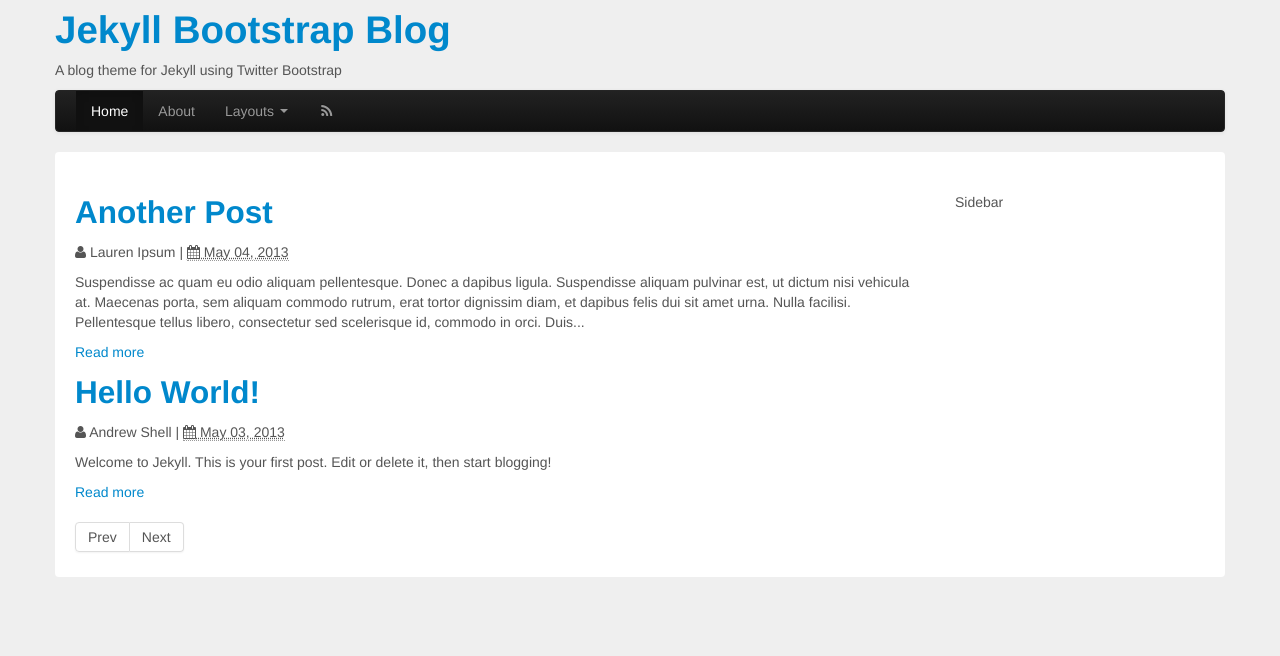
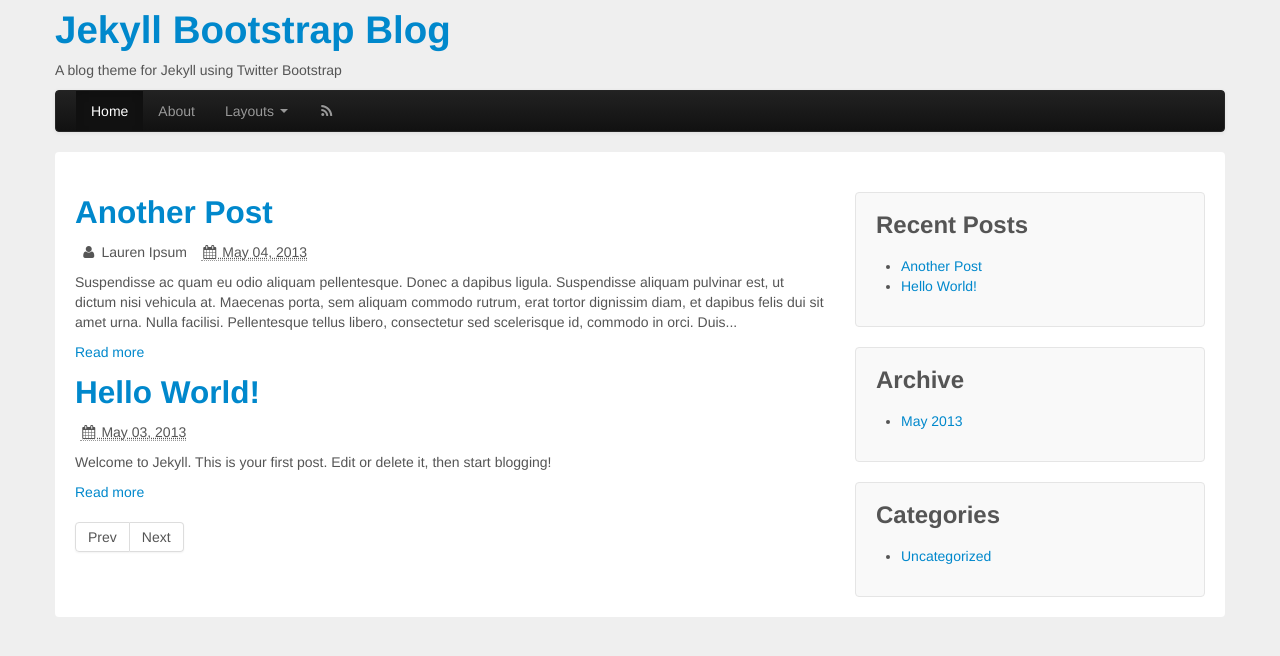
Before and after one commit to timani/jekyll-bootstrap-blog, a Jekyll site: the page built from index.html, in a window 1280 px wide. Shown: the top 656 px of the page. Built offline with Jekyll 4.4.1, drawn with Linux system fonts in a browser that asks for light colours; the list of posts is cut into pages by our own code.

Commit message:
added sidebar, archive and categories pages

```diff
--- /dev/null
+++ b/_includes/sidebar.html
@@ -0,0 +1,40 @@
+<div class="widget-wrapper">
+<h3 class="widget-title">Recent Posts</h3>
+<ul>
+{% for post in site.posts limit:10 %}
+    <li><a href="{{ site.baseurl }}{{post.url}}">{{ post.title }}</a></li>
+{% endfor %}
+</ul>
+</div>
+
+<div class="widget-wrapper">
+<h3 class="widget-title">Archive</h3>
+<ul>
+{% for post in site.posts %}
+    {% capture next %}{{ post.date | date: "%B %Y" }}{% endcapture %}
+    {% if next != current %}
+        <li><a href="{{ site.baseurl }}/archive.html#{{ post.date | date: "%B%Y" }}">{{ next }}</a></li>
+        {% assign current = next %}
+    {% endif %}
+{% endfor %}
+</ul>
+</div>
+
+<div class="widget-wrapper">
+<h3 class="widget-title">Categories</h3>
+<ul>
+  {% if site.categories.first[0] == null %}
+    {% for category in site.categories %}
+     <li><a href="{{ site.baseurl }}/categories.html#{{ category }}-ref">
+     {{ category | join: "/" }} <span>{{ site.categories[category].size }}</span>
+     </a></li>
+    {% endfor %}
+  {% else %}
+    {% for category in site.categories %}
+     <li><a href="{{ site.baseurl }}/categories.html#{{ category[0] }}-ref">
+     {{ category[0] | join: "/" }}</span>
+     </a></li>
+    {% endfor %}
+  {% endif %}
+</ul>
+</div>
--- a/_layouts/default.html
+++ b/_layouts/default.html
@@ -2,15 +2,19 @@
 <div class="row">
     <div class="span12 wrapper">
         <div class="row">
-            <div class="span9">
+            <div class="span8">
                 <div class="content">
                     {% if page.title %}<h1>{{ page.title }}</h1>{% endif %}
+                    <ul class="inline">
+                        {% if page.author %}<li><span class="vcard"><i class="icon-user"></i> <span class="fn">{{ page.author }}</span></span></li>{% endif %}
+                        {% if page.date %}<li><abbr class="published" title="{{ page.date | date: "%a, %d %b %Y %H:%M:%S %z" }}"><i class="icon-calendar"></i> {{ page.date | date: "%b %d, %Y" }}</abbr></li>{% endif %}
+                    </ul>
                     {{ content }}
                 </div>
             </div>
-            <div class="span3">
+            <div class="span4">
                 <div class="sidebar">
-                    <p>Sidebar</p>
+                    {% include sidebar.html %}
                 </div>
             </div>
         </div>
--- a/_posts/2013-05-03-hello-world.md
+++ b/_posts/2013-05-03-hello-world.md
@@ -1,5 +1,6 @@
 ---
 layout: default
 title: Hello World!
+category: Uncategorized
 ---
 Welcome to Jekyll. This is your first post. Edit or delete it, then start blogging!
--- a/_posts/2013-05-04-another-post.md
+++ b/_posts/2013-05-04-another-post.md
@@ -2,6 +2,7 @@
 layout: default
 title: Another Post
 author: Lauren Ipsum
+category: Uncategorized
 ---
 Suspendisse ac quam eu odio aliquam pellentesque. Donec a dapibus ligula.
 Suspendisse aliquam pulvinar est, ut dictum nisi vehicula at. Maecenas porta,
--- a/css/style.css
+++ b/css/style.css
@@ -7,6 +7,24 @@
     background-color: #FFFFFF;
     border-radius: 4px 4px 4px 4px;
     margin-bottom: 30px;
+}
+
+.widget-wrapper {
+    background-color: #F9F9F9;
+    border: 1px solid #E5E5E5;
+    border-radius: 4px 4px 4px 4px;
+    margin: 0 0 20px;
+    padding: 20px;
+}
+
+.widget-title {
+    display: block;
+    font-size: 24px;
+    font-weight: 700;
+    line-height: 23px;
+    margin: 0;
+    padding: 0 0 20px;
+    text-align: left;
 }
 
 .content {
--- a/index.html
+++ b/index.html
@@ -5,9 +5,10 @@
 {% for post in paginator.posts %}
     <div class="hentry">
         <h2 class="entry-title"><a href="{{ site.baseurl }}{{ post.url }}" rel="bookmark">{{ post.title }}</a></h2>
-        <p>
-            <span class="vcard"><i class="icon-user"></i> <span class="fn">{% if post.author %}{{ post.author }}{% else %}{{ site.author }}{% endif %}</span></span>
-            | <abbr class="published" title="{{ post.date | date: "%a, %d %b %Y %H:%M:%S %z" }}"><i class="icon-calendar"></i> {{ post.date | date: "%b %d, %Y" }}</abbr></p>
+        <ul class="inline">
+            {% if post.author %}<li><span class="vcard"><i class="icon-user"></i> <span class="fn">{{ post.author }}</span></span></li>{% endif %}
+            {% if post.date %}<li><abbr class="published" title="{{ post.date | date: "%a, %d %b %Y %H:%M:%S %z" }}"><i class="icon-calendar"></i> {{ post.date | date: "%b %d, %Y" }}</abbr></li>{% endif %}
+        </ul>
         <p class="entry-summary">{{ post.content | strip_html | truncatewords: 50 }}</p>
         <p><a href="{{ site.baseurl }}{{ post.url }}" rel="nofollow">Read more</a></p>
     </div>
```
Also changed, not shown: archive.html (added, +15 -0 lines), categories.html (added, +37 -0 lines).
